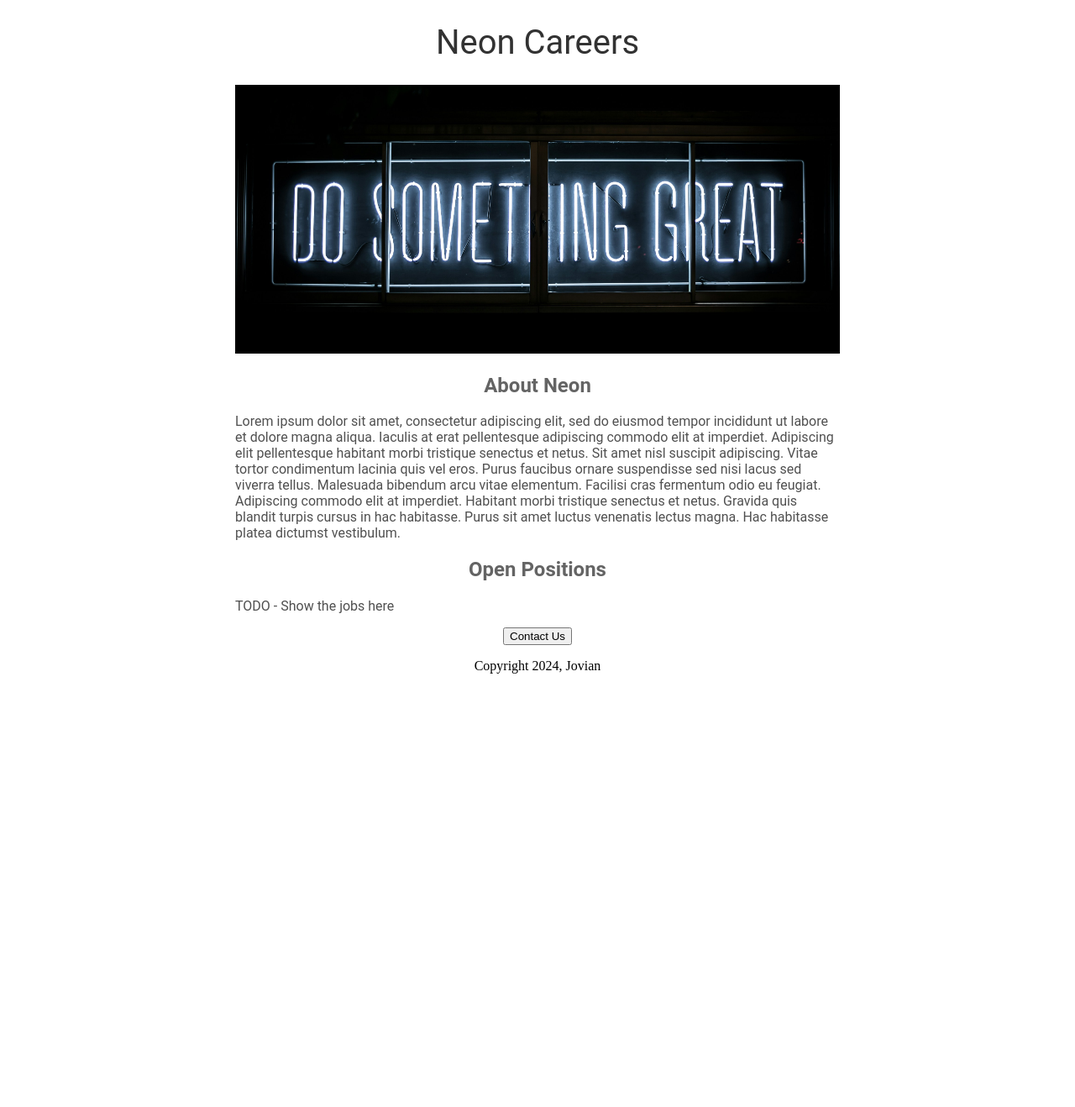
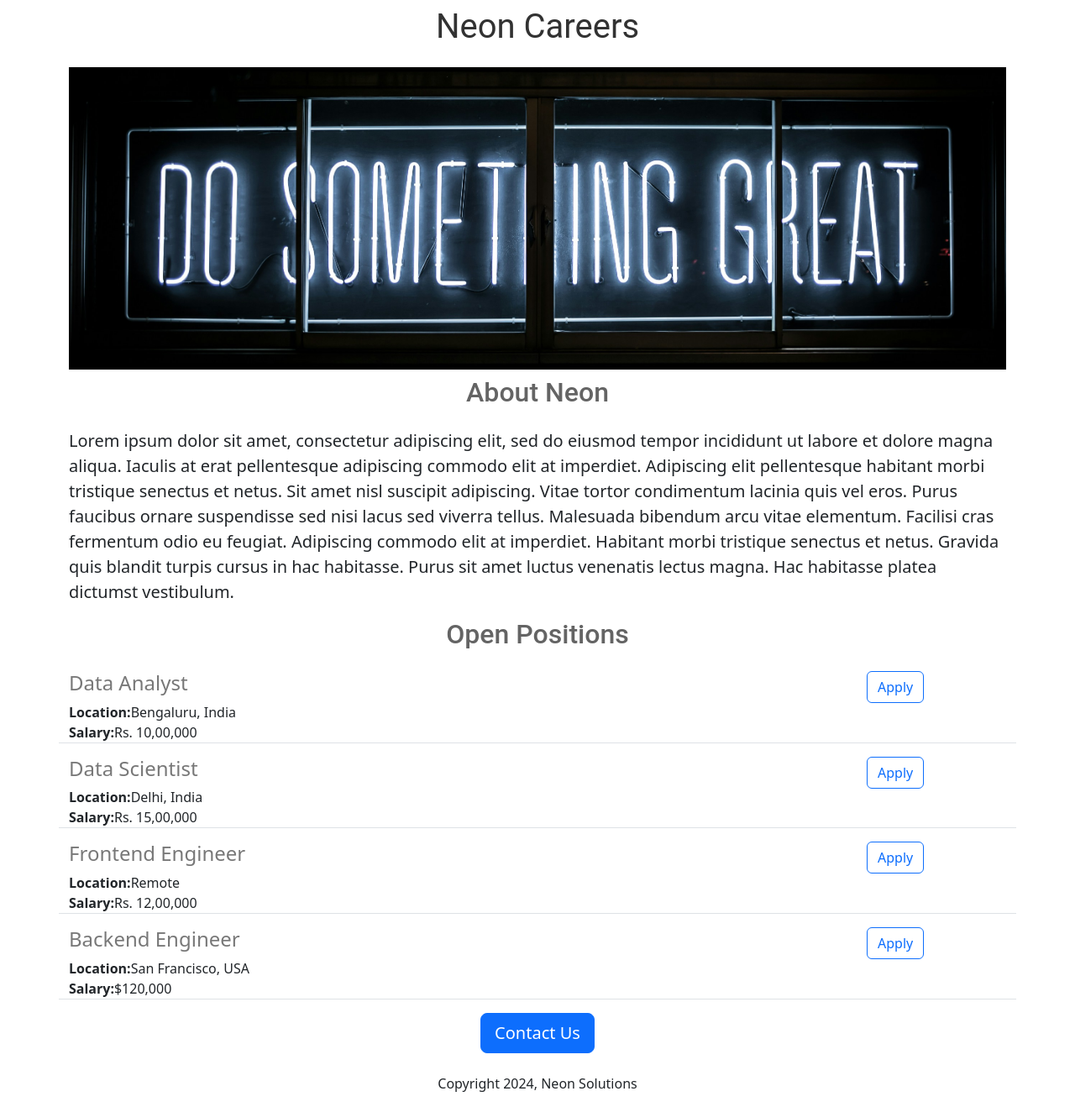
Before and after one commit to alphaket14/jobsite-django, a Flask app: page / in a window 1280 px wide. Shown: the whole page at 84% size. Before the commit the page ends 802 px from the top, so only its background shows below. Run offline with Flask 3, Linux system fonts and the light colour scheme.

Commit message:
added the complete html

```diff
--- a/app.py
+++ b/app.py
@@ -1,9 +1,40 @@
-from flask import Flask, render_template
+from flask import Flask, render_template, jsonify
 
 app = Flask(__name__)
 
+JOBS = [
+  {
+    'id': 1,
+    'title': 'Data Analyst',
+    'location': 'Bengaluru, India',
+    'salary': 'Rs. 10,00,000'
+  },
+  {
+    'id': 2,
+    'title': 'Data Scientist',
+    'location': 'Delhi, India',
+    'salary': 'Rs. 15,00,000'
+  },
+  {
+    'id': 3,
+    'title': 'Frontend Engineer',
+    'location': 'Remote',
+    'salary': 'Rs. 12,00,000'
+  },
+  {
+    'id': 4,
+    'title': 'Backend Engineer',
+    'location': 'San Francisco, USA',
+    'salary': '$120,000'
+  }
+]
 @app.route("/")
 def hello_world():
-    return render_template('home.html')
+    return render_template('home.html', jobs=JOBS, company_name='Neon')
+
+@app.route("/api/jobs")
+def list_jobs():
+  return jsonify(JOBS)
+
 if __name__ == "__main__":
   app.run(host='0.0.0.0', debug=True)
--- a/templates/home.html
+++ b/templates/home.html
@@ -4,7 +4,9 @@
   <meta charset="UTF-8">
   <meta http-equiv="X-UA-Compatible" content="IE=edge">
   <meta name="viewport" content="width=device-width, initial-scale=1.0">
-  <title>Document</title>
+  <title>Neon Careers</title>
+    <link href="https://cdn.jsdelivr.net/npm/bootstrap@5.3.3/dist/css/bootstrap.min.css" rel="stylesheet" integrity="sha384-QWTKZyjpPEjISv5WaRU9OFeRpok6YctnYmDr5pNlyT2bRjXh0JMhjY6hW+ALEwIH" crossorigin="anonymous">
+
   <style>
     h1 {
       font-size: 40px;
@@ -16,7 +18,7 @@
 
     #banner {
       width: 100%;
-      height: 320px;
+      height: 360px;
       object-fit: cover;
     }
     h2 {
@@ -37,17 +39,21 @@
   </style>
 </head>
 <body>
-  <div id="container">
-  <h1>Neon Careers</h1>
-  <img id="banner" src="https://c12751de-c218-4631-a000-228b7e3d1d4f-00-xuaf80xrruo5.sisko.replit.dev/static/banner.jpg"  >
-  <h2>About Neon</h2>
-  <p class="bodytext">Lorem ipsum dolor sit amet, consectetur adipiscing elit, sed do eiusmod tempor incididunt ut labore et dolore magna aliqua. Iaculis at erat pellentesque adipiscing commodo elit at imperdiet. Adipiscing elit pellentesque habitant morbi tristique senectus et netus. Sit amet nisl suscipit adipiscing. Vitae tortor condimentum lacinia quis vel eros. Purus faucibus ornare suspendisse sed nisi lacus sed viverra tellus. Malesuada bibendum arcu vitae elementum. Facilisi cras fermentum odio eu feugiat. Adipiscing commodo elit at imperdiet. Habitant morbi tristique senectus et netus. Gravida quis blandit turpis cursus in hac habitasse. Purus sit amet luctus venenatis lectus magna. Hac habitasse platea dictumst vestibulum.
+  <div class="container">
+  <h1 class="text-center mt-2 mb-4">{{company_name}} Careers</h1>
+  <img class="img  -fluid" id="banner" src="https://c12751de-c218-4631-a000-228b7e3d1d4f-00-xuaf80xrruo5.sisko.replit.dev/static/banner.jpg"  >
+  <h2 class="text-center mt-2 mb-4"">About Neon</h2>
+  <p class="lead">Lorem ipsum dolor sit amet, consectetur adipiscing elit, sed do eiusmod tempor incididunt ut labore et dolore magna aliqua. Iaculis at erat pellentesque adipiscing commodo elit at imperdiet. Adipiscing elit pellentesque habitant morbi tristique senectus et netus. Sit amet nisl suscipit adipiscing. Vitae tortor condimentum lacinia quis vel eros. Purus faucibus ornare suspendisse sed nisi lacus sed viverra tellus. Malesuada bibendum arcu vitae elementum. Facilisi cras fermentum odio eu feugiat. Adipiscing commodo elit at imperdiet. Habitant morbi tristique senectus et netus. Gravida quis blandit turpis cursus in hac habitasse. Purus sit amet luctus venenatis lectus magna. Hac habitasse platea dictumst vestibulum.
 </p>
-  <h2>Open Positions</h2>
-  <p class="bodytext">TODO - Show the jobs here</p>
+  <h2 class="text-center mt-2 mb-4">Open Positions</h2>
+  <div>
+    {%for job in jobs %}
+    {% include 'jobitem.html' %}
+    {% endfor %}
+  </div>
     <div style="text-align:center;">
-  <button id="contactbutton">Contact Us</button>
-      <p>Copyright 2024, Jovian</p>
+  <button class="btn btn-primary btn-lg">Contact Us</button>
+      <p class="mt-4">Copyright 2024, Neon Solutions</p>
     </div>
     </div>
 </body>
--- /dev/null
+++ b/templates/jobitem.html
@@ -0,0 +1,16 @@
+     <div class="border-bottom row" style="margin-bottom:16px;">
+       <div class="col-10">
+       <h4 style="color:rgb(120, 120, 120); margin-bottom:4px;padding-bottom:4px">{{job['title']}}</h4>
+       <div>
+         <b>Location:</b>{{job['location']}}
+       </div>
+       {% if 'salary' in job %}
+       <div>
+         <b>Salary:</b>{{job['salary']}}
+       </div>
+       {% endif %}
+       </div>
+       <div class="col-2">
+       <button type="button" class="btn btn-outline-primary">Apply</button>
+       </div>
+     </div>
```
